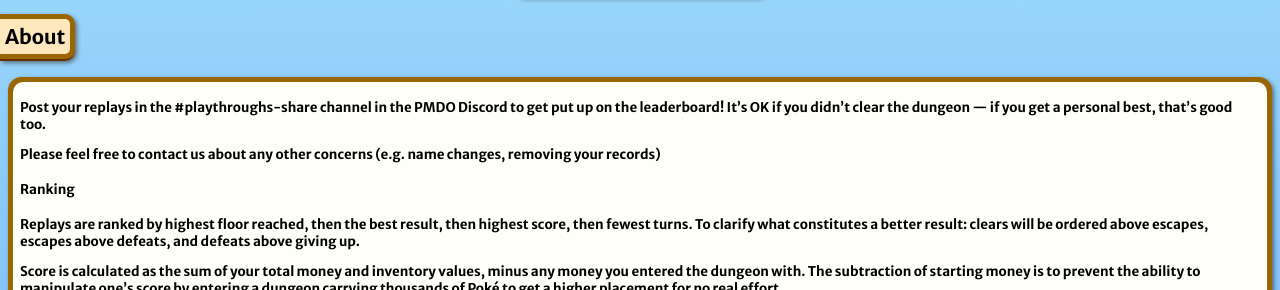
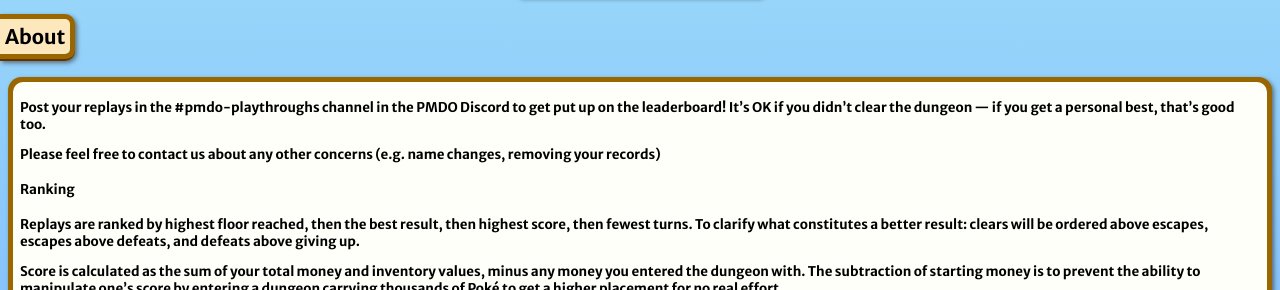
Before and after one commit to Shitpost-Sunkern/PMDO-Leaderboard, a Jekyll site: the page built from index.md, in a window 1280 px wide. Shown: the part 132-422 px from the top of the page. Built offline with Jekyll 4.4.1, drawn with Linux system fonts in a browser that asks for light colours.

Commit message:
About page update, SG floor requirement updated for v0.7.14+

```diff
--- a/_leaderboards/PMDO/secret-garden-roguelocke.html
+++ b/_leaderboards/PMDO/secret-garden-roguelocke.html
@@ -14,7 +14,7 @@
 sort-order: 31
 
 info:
-  - "Objective: In Roguelocke mode, clear Secret Garden on B29F–B40F."
+  - "Objective: In Roguelocke mode, clear Secret Garden on B28F–B40F."
   - "The upwards Exit Stairs will clear the dungeon, while the downwards stairs proceed to the next floor."
   - "Set level: Lv.5"
   - "Max party size: 2. Only one Pokémon may be brought into the dungeon."
--- a/_leaderboards/PMDO/secret-garden-story.html
+++ b/_leaderboards/PMDO/secret-garden-story.html
@@ -14,7 +14,7 @@
 sort-order: 30
 
 info:
-  - "Objective: Clear Secret Garden on B29F–B40F."
+  - "Objective: Clear Secret Garden on B28F–B40F."
   - "The upwards Exit Stairs will clear the dungeon, while the downwards stairs proceed to the next floor."
   - "Set level: Lv.5"
   - "No. starting items: 8"
--- a/index.md
+++ b/index.md
@@ -8,7 +8,7 @@
 
 ---
 
-Post your replays in the #playthroughs-share channel in the PMDO Discord to get put up on the leaderboard! It's OK if you didn't clear the dungeon &mdash; if you get a personal best, that's good too.
+Post your replays in the #pmdo-playthroughs channel in the PMDO Discord to get put up on the leaderboard! It's OK if you didn't clear the dungeon &mdash; if you get a personal best, that's good too.
 
 Please feel free to contact us about any other concerns (e.g. name changes, removing your records)
 
```
